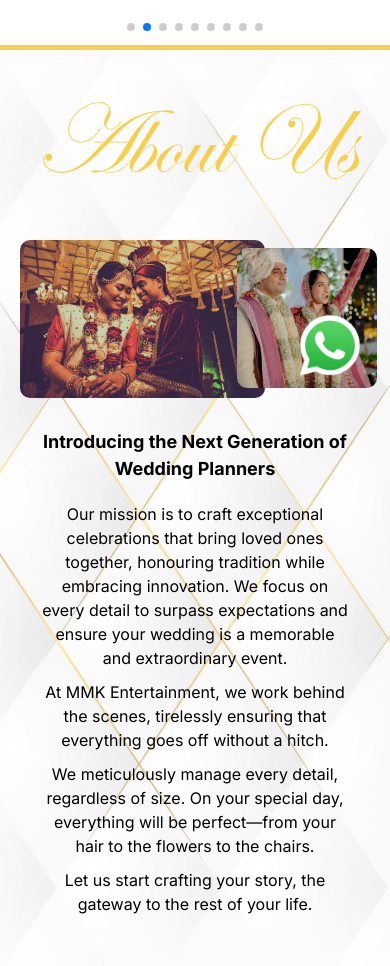
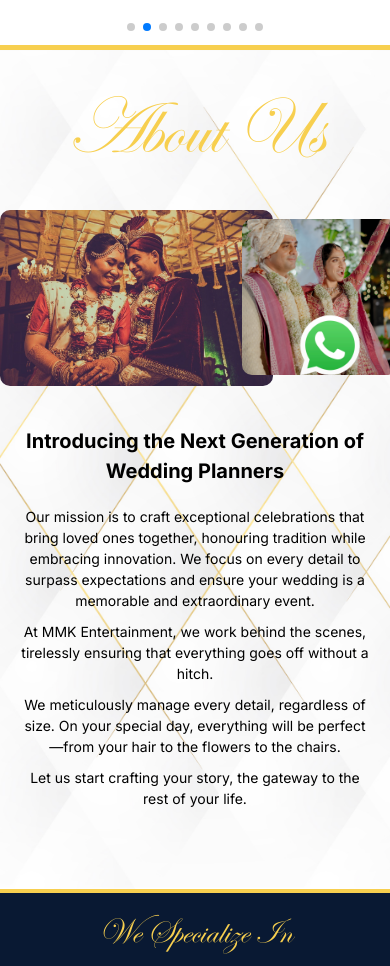
Before and after one commit to Ankit2533/mmkentertainment, a Next.js app: page / in a window 390 px wide. Shown: the part 433-1399 px from the top of the page. Built offline with nearby package versions, Linux system fonts and the light colour scheme.

Commit message:
responsiveness

```diff
--- a/styles/about.module.css
+++ b/styles/about.module.css
@@ -1,10 +1,5 @@
 /* src/app/styles/about.module.css */
-.container {
-  display: flex;
-  flex-direction: column;
-  align-items: center;
-  padding: 20px;
-}
+
 .container {
   display: flex;
   flex-direction: column;
@@ -12,17 +7,16 @@
   padding-top: 20px;
   padding-bottom: 50px;
   background-image: url('/golden.jpg');
-  background-size: cover; /* Make sure the background covers the entire container */
-  background-position: center; /* Center the image */
-  background-repeat: no-repeat; /* Prevent the background from repeating */
+  background-size: cover;
+  background-position: center;
+  background-repeat: no-repeat;
   border-top: 5px solid #F7CF4F;
 }
 
 .heading {
-  font-size: 100px;
+  font-size: 3rem;
   text-align: center;
   margin-bottom: 20px;
-
 }
 
 .content {
@@ -62,19 +56,23 @@
   text-align: center;
 }
 
-.textContainer .title {
-  font-size: 18px;
+.title {
+  font-size: 1.5rem;
   font-weight: bold;
   margin-bottom: 20px;
 }
 
 .textContainer p {
-  font-size: 16px;
+  font-size: 1rem;
   line-height: 1.5;
   margin-bottom: 10px;
 }
 
 @media (min-width: 768px) {
+  .heading {
+    font-size: 7rem;
+  }
+
   .content {
     flex-direction: row;
     justify-content: space-between;
@@ -92,14 +90,18 @@
     padding-left: 100px; /* Add padding on the left side in desktop view */
   }
 
-  .textContainer .title {
-    font-size: 24px;
+  .title {
+    font-size: 2rem;
+  }
+
+  .textContainer p {
+    font-size: 1.125rem;
   }
 }
 
 @media (max-width: 767px) {
-  .imageContainer {
-    margin-bottom: 10px;
+  .heading {
+    font-size: 5rem;
   }
 
   .imageWrapper {
@@ -113,4 +115,12 @@
     width: 40%; /* Adjust as needed to control size */
     padding-bottom: 40%; /* Maintain aspect ratio */
   }
+
+  .title {
+    font-size: 1.25rem;
+  }
+
+  .textContainer p {
+    font-size: 0.875rem;
+  }
 }
```
